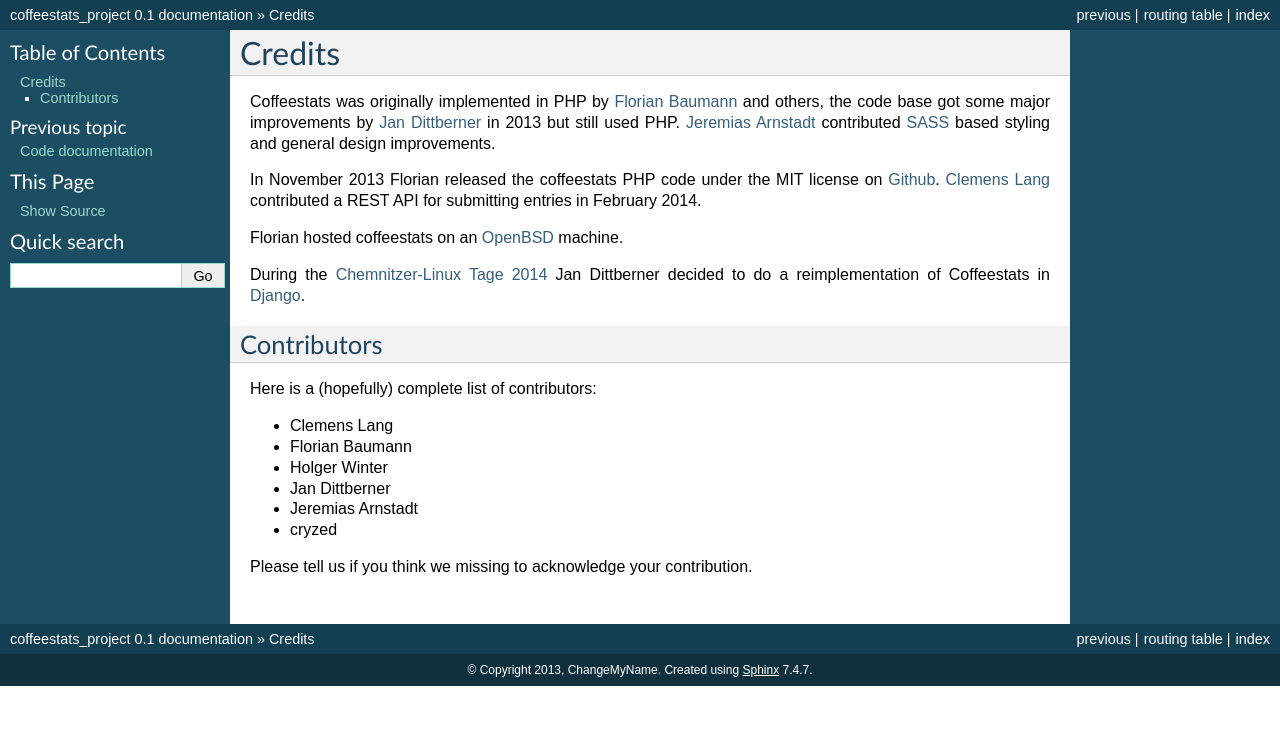
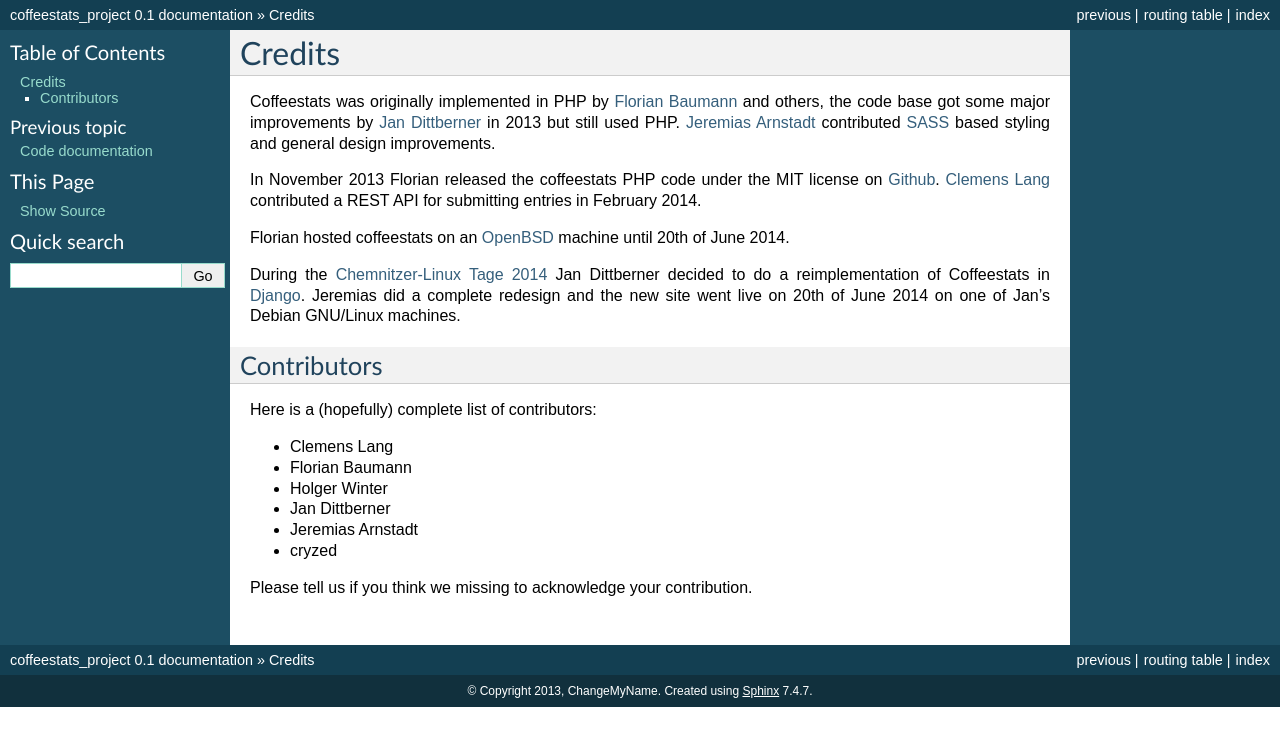
Before and after one commit to coffeestats/coffeestats-django, a Sphinx documentation site: the page built from docs/credits.rst, in a window 1280 px wide. Shown: the top 746 px of the page. Built offline with Sphinx 7.4.7, drawn with Linux system fonts in a browser that asks for light colours.

Commit message:
give credit to Florian and Jeremias, document new situation

```diff
--- a/docs/credits.rst
+++ b/docs/credits.rst
@@ -10,10 +10,12 @@ In November 2013 Florian released the coffeestats PHP code under the
 MIT license on `Github`_. `Clemens Lang`_ contributed a REST API for submitting
 entries in February 2014.
 
-Florian hosted coffeestats on an `OpenBSD`_ machine.
+Florian hosted coffeestats on an `OpenBSD`_ machine until 20th of June 2014.
 
 During the `Chemnitzer-Linux Tage 2014`_ Jan Dittberner decided to do a
-reimplementation of Coffeestats in `Django`_.
+reimplementation of Coffeestats in `Django`_. Jeremias did a complete redesign
+and the new site went live on 20th of June 2014 on one of Jan's Debian
+GNU/Linux machines.
 
 .. _Chemnitzer-Linux Tage 2014: http://chemnitzer.linux-tage.de/2014/de/info/
 .. _Clemens Lang: https://neverpanic.de/
```
